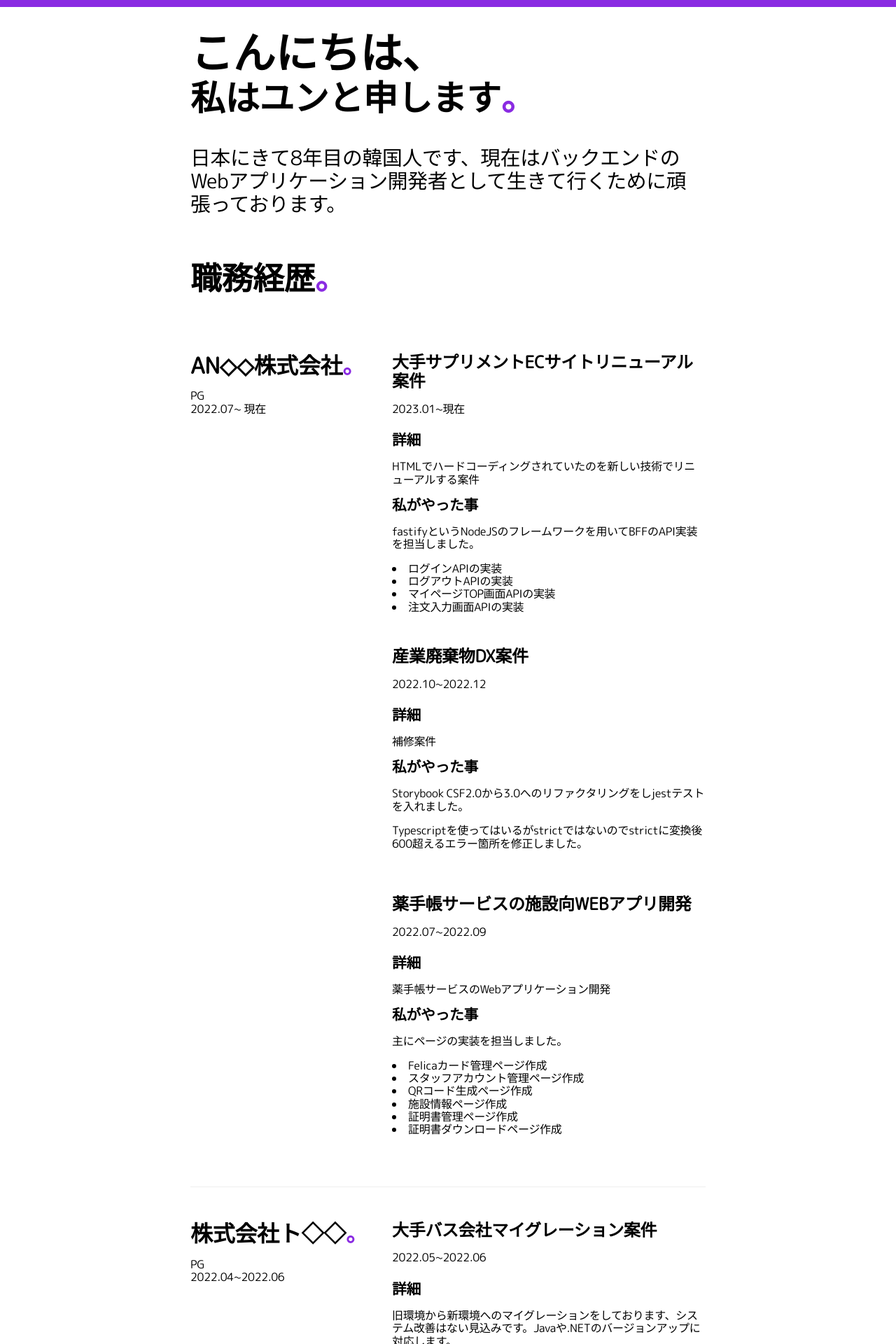
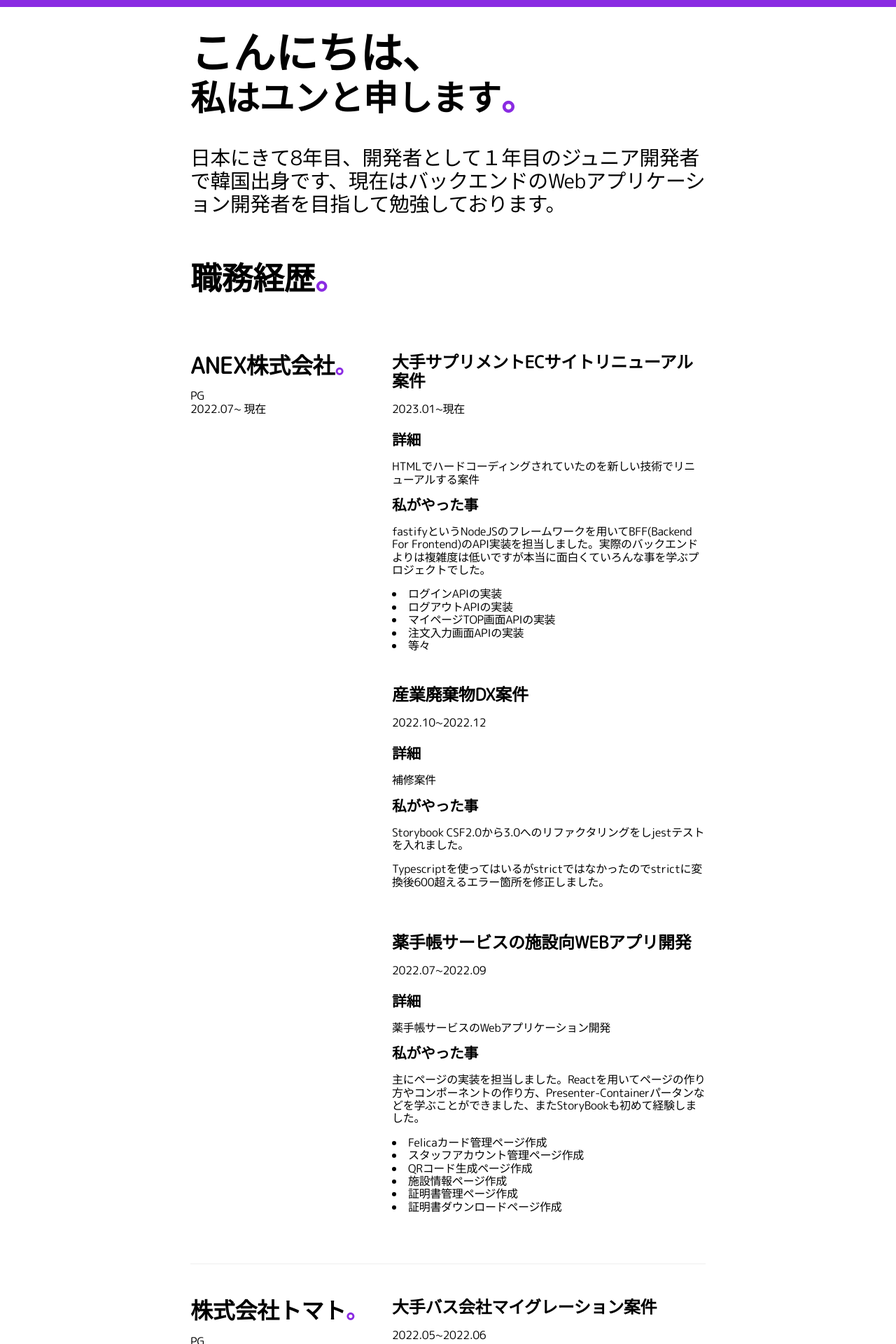
Before and after one commit to falsystack/falsystack.github.io, a React (Create React App) app: page / in a window 1280 px wide. Shown: the top 1920 px of the page at 70% size. Built offline with nearby package versions, Linux system fonts and the light colour scheme.

Commit message:
feat: add introduce

```diff
--- a/src/Components/Career.js
+++ b/src/Components/Career.js
@@ -70,7 +70,7 @@ const Career = () => {
             {/*</div>*/}
             <div className={"row"}>
                 <div className={"row-left"}>
-                    <RowLeftHeader>AN◇◇株式会社<Period>。</Period></RowLeftHeader>
+                    <RowLeftHeader>ANEX株式会社<Period>。</Period></RowLeftHeader>
                     <span className={"role"}>PG</span>
                     <span className={"time"}>
                        <time dateTime={"2022-07"}>2022.07</time>
@@ -87,11 +87,12 @@ const Career = () => {
                         <h5>詳細</h5>
                         <p>HTMLでハードコーディングされていたのを新しい技術でリニューアルする案件</p>
                         <h5>私がやった事</h5>
-                        <p>fastifyというNodeJSのフレームワークを用いてBFFのAPI実装を担当しました。</p>
+                        <p>fastifyというNodeJSのフレームワークを用いてBFF(Backend For Frontend)のAPI実装を担当しました。実際のバックエンドよりは複雑度は低いですが本当に面白くていろんな事を学ぶプロジェクトでした。</p>
                         <li>ログインAPIの実装</li>
                         <li>ログアウトAPIの実装</li>
                         <li>マイページTOP画面APIの実装</li>
                         <li>注文入力画面APIの実装</li>
+                        <li>等々</li>
                     </Project>
                     <Project>
                         <h4>産業廃棄物DX案件</h4>
@@ -104,7 +105,7 @@ const Career = () => {
                         <p>補修案件</p>
                         <h5>私がやった事</h5>
                         <p>Storybook CSF2.0から3.0へのリファクタリングをしjestテストを入れました。</p>
-                        <p>Typescriptを使ってはいるがstrictではないのでstrictに変換後600超えるエラー箇所を修正しました。</p>
+                        <p>Typescriptを使ってはいるがstrictではなかったのでstrictに変換後600超えるエラー箇所を修正しました。</p>
                     </Project>
                     <Project>
                         <h4> 薬手帳サービスの施設向WEBアプリ開発</h4>
@@ -116,7 +117,7 @@ const Career = () => {
                         <h5>詳細</h5>
                         <p>薬手帳サービスのWebアプリケーション開発</p>
                         <h5>私がやった事</h5>
-                        <p>主にページの実装を担当しました。</p>
+                        <p>主にページの実装を担当しました。Reactを用いてページの作り方やコンポーネントの作り方、Presenter-Containerパータンなどを学ぶことができました、またStoryBookも初めて経験しました。</p>
                         <li>Felicaカード管理ページ作成</li>
                         <li>スタッフアカウント管理ページ作成</li>
                         <li>QRコード生成ページ作成</li>
@@ -128,7 +129,7 @@ const Career = () => {
             </div>
             <div className={"row"}>
                 <div className={"row-left"}>
-                    <RowLeftHeader>株式会社ト◇◇<Period>。</Period></RowLeftHeader>
+                    <RowLeftHeader>株式会社トマト<Period>。</Period></RowLeftHeader>
                     <span className={"role"}>PG</span>
                     <span className={"time"}>
                        <time dateTime={"2022-04"}>2022.04</time>
--- a/src/Components/Header.js
+++ b/src/Components/Header.js
@@ -32,7 +32,7 @@ const Header = () => {
       <HeaderContainer>
           <Hello>こんにちは、<br/></Hello>
           <Greet>私はユンと申します<Period>。</Period></Greet>
-          <Intro>日本にきて8年目の韓国人です、現在はバックエンドのWebアプリケーション開発者として生きて行くために頑張っております。
+          <Intro>日本にきて8年目、開発者として１年目のジュニア開発者で韓国出身です、現在はバックエンドのWebアプリケーション開発者を目指して勉強しております。
           </Intro>
       </HeaderContainer>
   );
```
Also changed, not shown: 7 other files (tests, documents, lock files or other folders).
